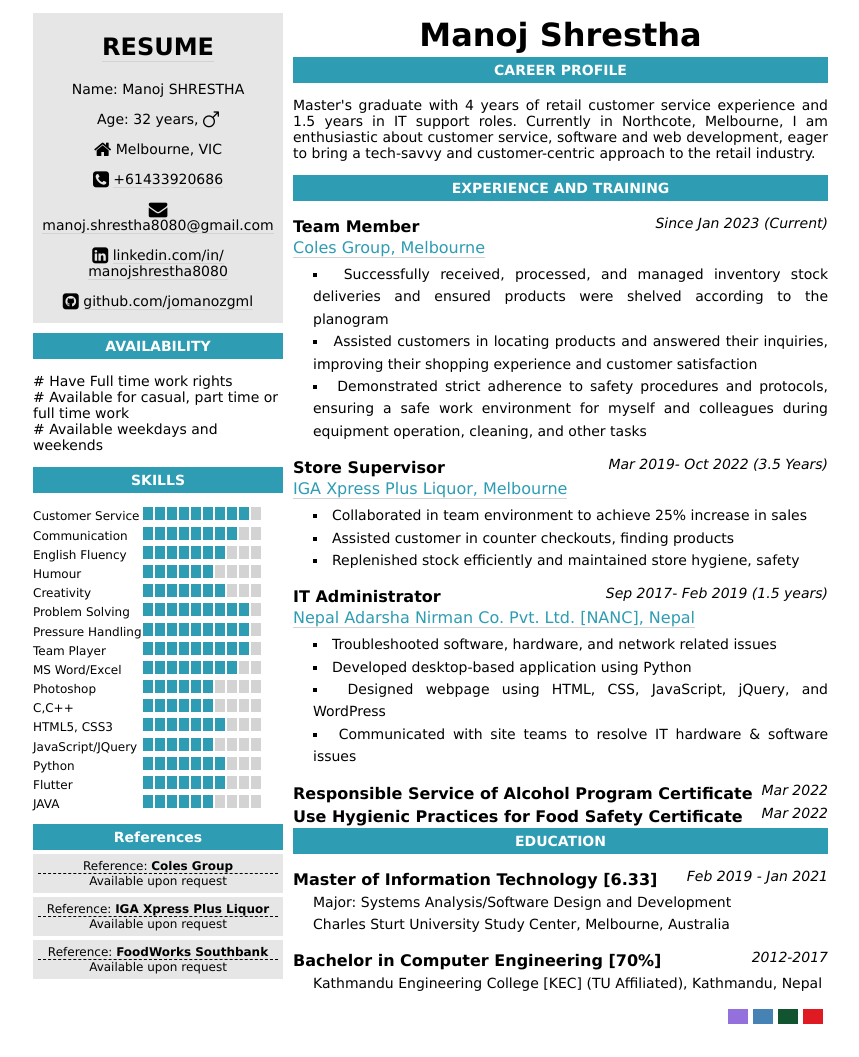
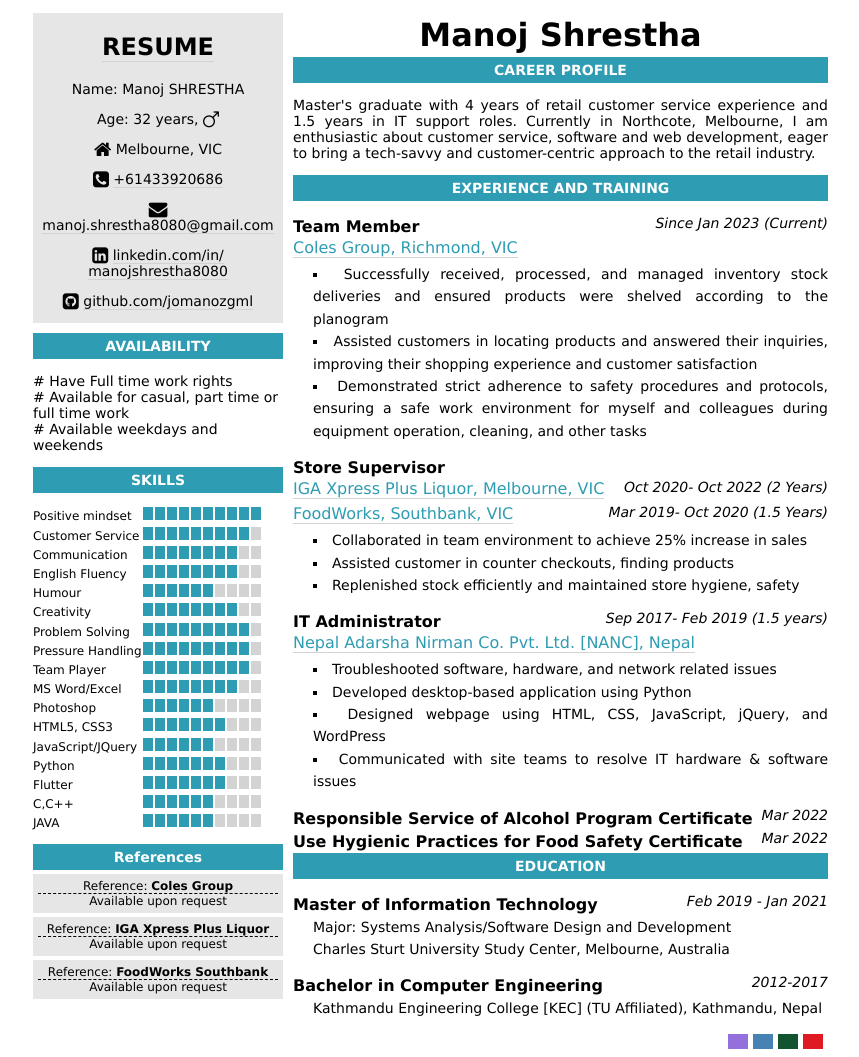
Before and after one commit to jomanozgml/resume, a plain HTML site: page index.html in a window 1280 px wide. Shown: the whole page, without its empty margins (207-1066 px from the left). Before the commit the page ends 1032 px from the top, so only its background shows below. Drawn offline with Linux system fonts and the light colour scheme.

Commit message:
FoodWorks Job Added

```diff
--- a/index.html
+++ b/index.html
@@ -249,22 +249,23 @@
 			<div class="personalSkills">
 				<p class="topic skills" style="font-size: 14px"> SKILLS </p>
 				<!--<p style="font-size:14px; font-weight: bold;"> PERSONAL </p>-->
+				<article class="10"><span> Positive mindset </span></article>
 				<article class="9"><span> Customer Service </span></article>
 				<article class="8"><span> Communication </span></article>
-				<article class="7"><span> English Fluency </span></article>
+				<article class="8"><span> English Fluency </span></article>
 				<article class="6"><span> Humour </span></article>
-				<article class="7"><span> Creativity </span></article>
+				<article class="8"><span> Creativity </span></article>
 				<article class="9"><span> Problem Solving </span></article>
 				<article class="9"><span> Pressure Handling </span></article>
 				<article class="9"><span> Team Player </span></article>
 				<!--<p style="font-size:14px; font-weight: bold;"> WORK </p>-->
 				<article class="8"><span> MS Word/Excel </span></article>
 				<article class="6"><span> Photoshop </span></article>
-				<article class="6"><span> C,C++ </span></article>
 				<article class="7"><span> HTML5, CSS3 </span></article>
 				<article class="6"><span> JavaScript/JQuery </span></article>
 				<article class="7"><span> Python </span></article>
 				<article class="7"><span> Flutter </span></article>
+				<article class="6"><span> C,C++ </span></article>
 				<article class="6"><span> JAVA </span></article>
 			</div>
 			<div id="reference">
@@ -296,7 +297,7 @@
 				<p class="topic"> EXPERIENCE AND TRAINING </p>
 				<h4> Team Member </h4>
 				<span> Since Jan 2023 (Current) </span>
-				<a href="https://www.colesgroup.com.au/" target="_blank" class="company color1"> Coles Group, Melbourne	</a>
+				<a href="https://www.colesgroup.com.au/" target="_blank" class="company color1"> Coles Group, Richmond, VIC	</a>
 				<ul style="list-style-type:square;">
 				<li> Successfully received, processed, and managed inventory stock deliveries and ensured products were
 					shelved according to the planogram </li>
@@ -306,10 +307,11 @@
 					and colleagues during equipment operation, cleaning, and other tasks </li>
 				</ul>
 				<h4> Store Supervisor </h4>
-				<span> Mar 2019- Oct 2022 (3.5 Years)</span>
 				<a href="http://our-stores.iga.com.au/stores/iga-x-press-lonsdale-street/" target="_blank" class="company color1">
-					IGA Xpress Plus Liquor, Melbourne </a>
-				<ul style="list-style-type:square;">
+					IGA Xpress Plus Liquor, Melbourne, VIC </a> <span> Oct 2020- Oct 2022 (2 Years)</span>
+				<a href="https://foodworks-southbank.myfoodworks.com.au/" target="_blank" class="company color1">
+					FoodWorks, Southbank, VIC </a> <span> Mar 2019- Oct 2020 (1.5 Years)</span>
+					<ul style="list-style-type:square;">
 					<li> Collaborated in team environment to achieve 25% increase in sales </li>
 					<li> Assisted customer in counter checkouts, finding products </li>
 					<li> Replenished stock efficiently and maintained store hygiene, safety </li>
@@ -329,13 +331,13 @@
 			</div>
 			<div id="education">
 				<p class="topic"> EDUCATION </p>
-				<h4> Master of Information Technology [6.33] </h4>
+				<h4> Master of Information Technology </h4>
 				<span> Feb 2019 - Jan 2021 </span>
 				<ul>
 					<li> Major: Systems Analysis/Software Design and Development </li>
 					<li> Charles Sturt University Study Center, Melbourne, Australia </li>
 				</ul>
-				<h4> Bachelor in Computer Engineering [70%] </h4>
+				<h4> Bachelor in Computer Engineering </h4>
 				<span> 2012-2017 </span>
 				<ul>
 					<li> Kathmandu Engineering College [KEC] (TU Affiliated), Kathmandu, Nepal </li>
```
